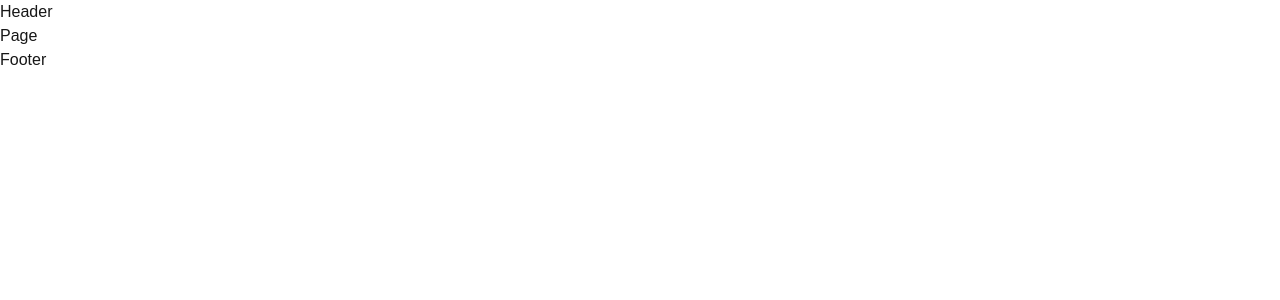
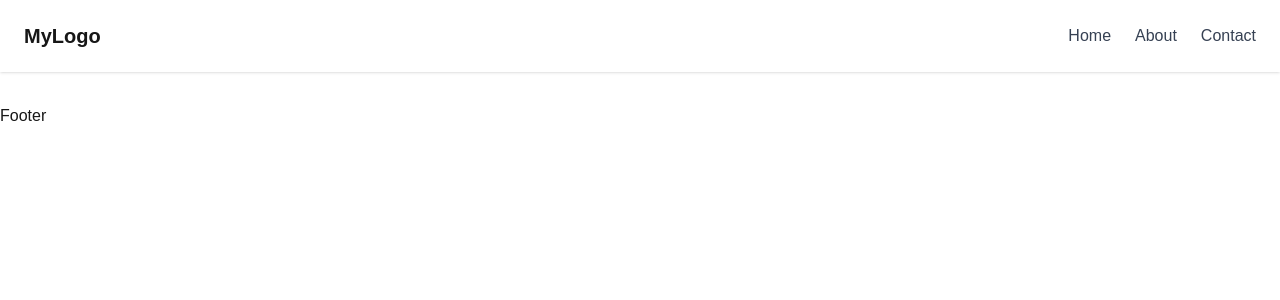
Before and after one commit to oybek9508/muslim-friendly-korea, a Next.js app: page / in a window 1280 px wide. Shown: the top 300 px of the page. Built offline with nearby package versions, Linux system fonts and the light colour scheme.

Commit message:
feat: add header

```diff
--- a/src/app/layout.tsx
+++ b/src/app/layout.tsx
@@ -1,7 +1,6 @@
 import type { Metadata } from "next";
 import { Geist, Geist_Mono } from "next/font/google";
 import "./globals.css";
-import MainLayout from "../components/layout/MainLayout";
 
 const geistSans = Geist({
   variable: "--font-geist-sans",
@@ -26,9 +25,9 @@ export default function RootLayout({
   return (
     <html lang="en">
       <body
-        className={`${geistSans.variable} ${geistMono.variable} antialiased`}
+        className={`${geistSans.variable} ${geistMono.variable} antialiased min-h-screen`}
       >
-        <MainLayout>{children}</MainLayout>
+        {children}
       </body>
     </html>
   );
--- a/src/app/page.tsx
+++ b/src/app/page.tsx
@@ -1,7 +1,16 @@
+"use client";
 import React from "react";
+import PageWrapper from "../components/PageWrapper";
+import MainLayout from "../components/layout/MainLayout";
 
 const Page = () => {
-  return <div>Page</div>;
+  return (
+    <PageWrapper scroll={false}>
+      <MainLayout>
+        <main className="p-4"></main>
+      </MainLayout>
+    </PageWrapper>
+  );
 };
 
 export default Page;
--- /dev/null
+++ b/src/components/PageWrapper.tsx
@@ -0,0 +1,19 @@
+import React, { ReactNode } from "react";
+
+type PageWrapperPropTypes = {
+  children: ReactNode;
+  scroll?: boolean;
+};
+const PageWrapper = ({ children, scroll }: PageWrapperPropTypes) => {
+  return (
+    <div
+      className={`flex flex-col min-h-screen
+        ${scroll ? "overflow-y-auto" : "overflow-hidden"}
+      `}
+    >
+      {children}
+    </div>
+  );
+};
+
+export default PageWrapper;
--- a/src/components/layout/Header.tsx
+++ b/src/components/layout/Header.tsx
@@ -1,7 +1,25 @@
 import React from "react";
 
 const Header = () => {
-  return <div>Header</div>;
+  return (
+    <header className="h-[72px] w-full bg-white shadow flex items-center px-6 justify-between">
+      {/* Left: Logo */}
+      <div className="text-xl font-bold">MyLogo</div>
+
+      {/* Right: Nav Links */}
+      <nav className="space-x-6 text-gray-700 font-medium">
+        <a href="#" className="hover:text-blue-600">
+          Home
+        </a>
+        <a href="#" className="hover:text-blue-600">
+          About
+        </a>
+        <a href="#" className="hover:text-blue-600">
+          Contact
+        </a>
+      </nav>
+    </header>
+  );
 };
 
 export default Header;
```
